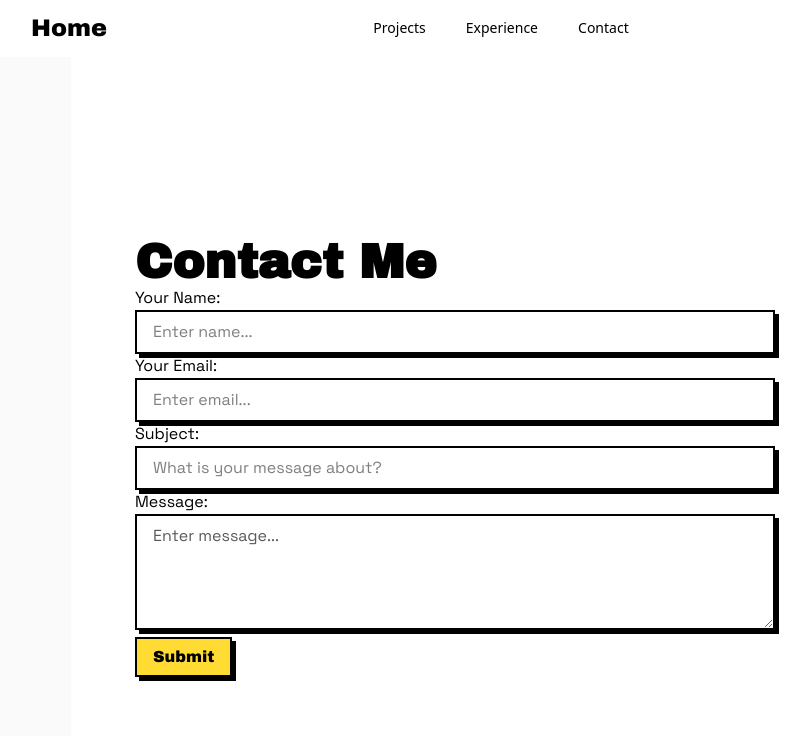
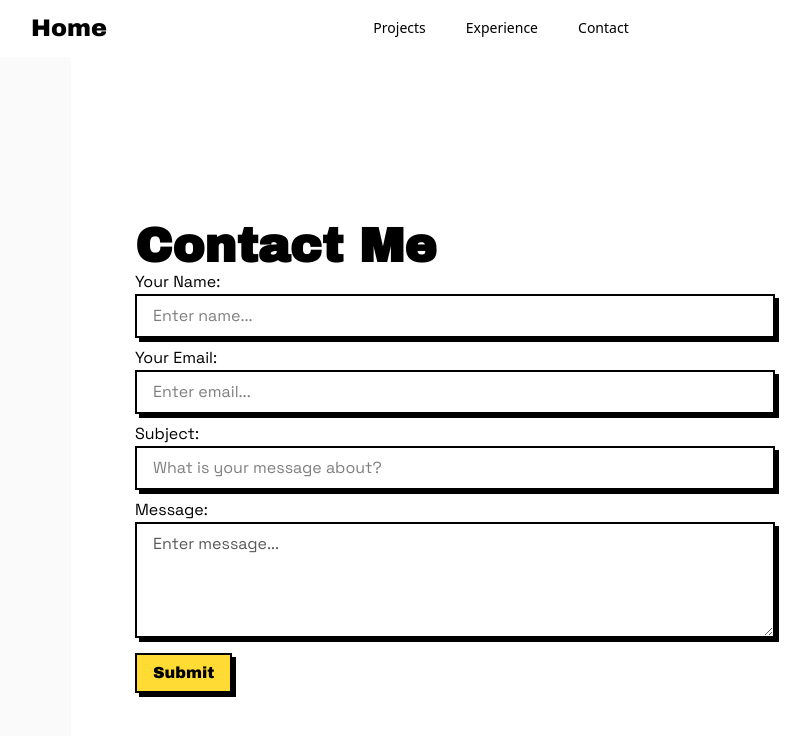
Before and after one commit to MarkChips/portfolio-website, a Next.js app: page /contact in a window 1280 px wide. Shown: the top 736 px of the page, without its empty margins (185-995 px from the left). Built offline with nearby package versions, Linux system fonts and the light colour scheme.

Commit message:
add margin spacing to /contact page inputs

```diff
--- a/app/contact/page.tsx
+++ b/app/contact/page.tsx
@@ -27,7 +27,7 @@ export default function Page() {
         <Label htmlFor="subject">Subject:</Label>
         <Input type="text" id="subject" name="subject" placeholder="What is your message about?" />
         <Label htmlFor="message">Message:</Label>
-        <Textarea id="message" name="message" placeholder="Enter message..." />
+        <Textarea id="message" name="message" placeholder="Enter message..." className="mb-2" />
         <Button type="submit">Submit</Button>
       </form>
     </main>
--- a/components/retroui/Input.tsx
+++ b/components/retroui/Input.tsx
@@ -14,11 +14,10 @@ export const Input: React.FC<InputProps> = ({
     <input
       type={type}
       placeholder={placeholder}
-      className={`px-4 py-2 w-full rounded border-2 shadow-md transition focus:outline-hidden focus:shadow-xs ${
-        props["aria-invalid"]
-          ? "border-destructive text-destructive shadow-xs shadow-destructive"
-          : ""
-      } ${className}`}
+      className={`mb-2 px-4 py-2 w-full rounded border-2 shadow-md transition focus:outline-hidden focus:shadow-xs ${props["aria-invalid"]
+        ? "border-destructive text-destructive shadow-xs shadow-destructive"
+        : ""
+        } ${className}`}
       {...props}
     />
   );
```
